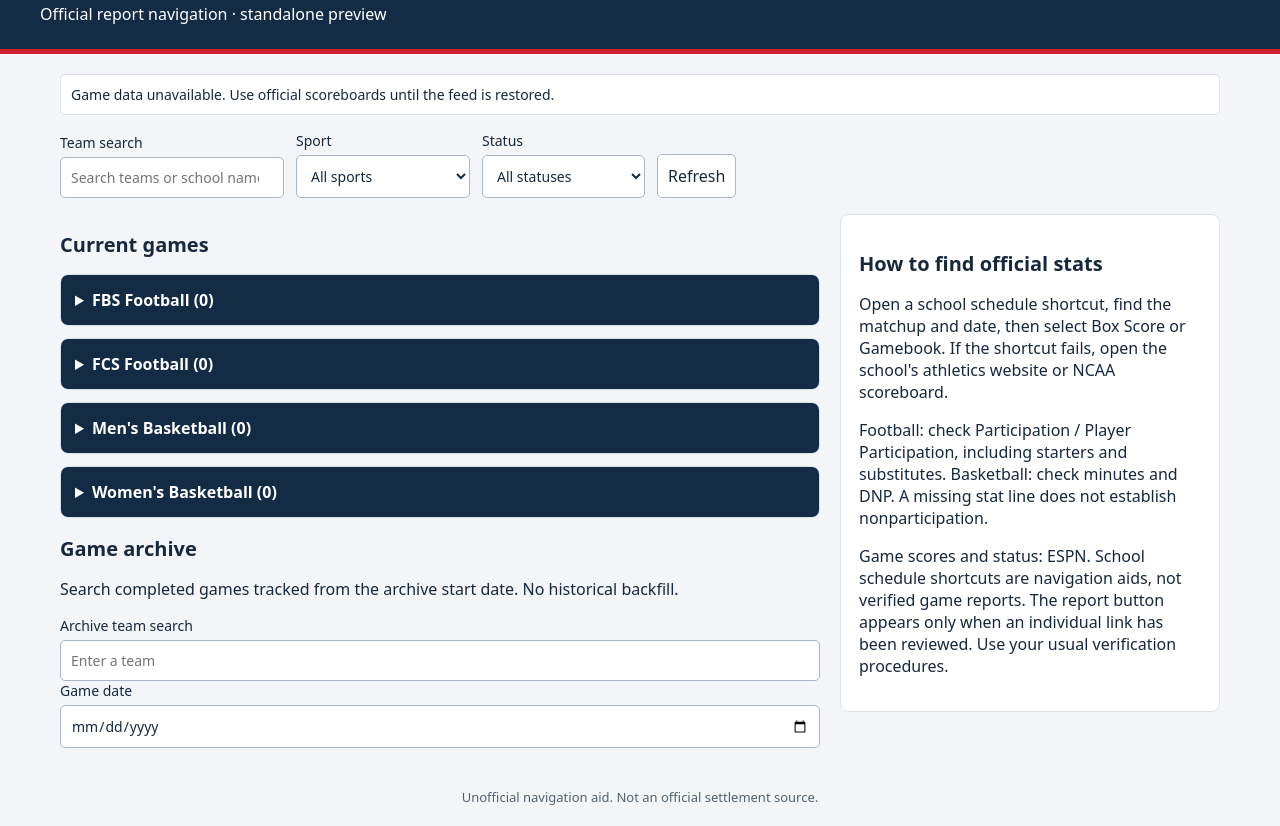
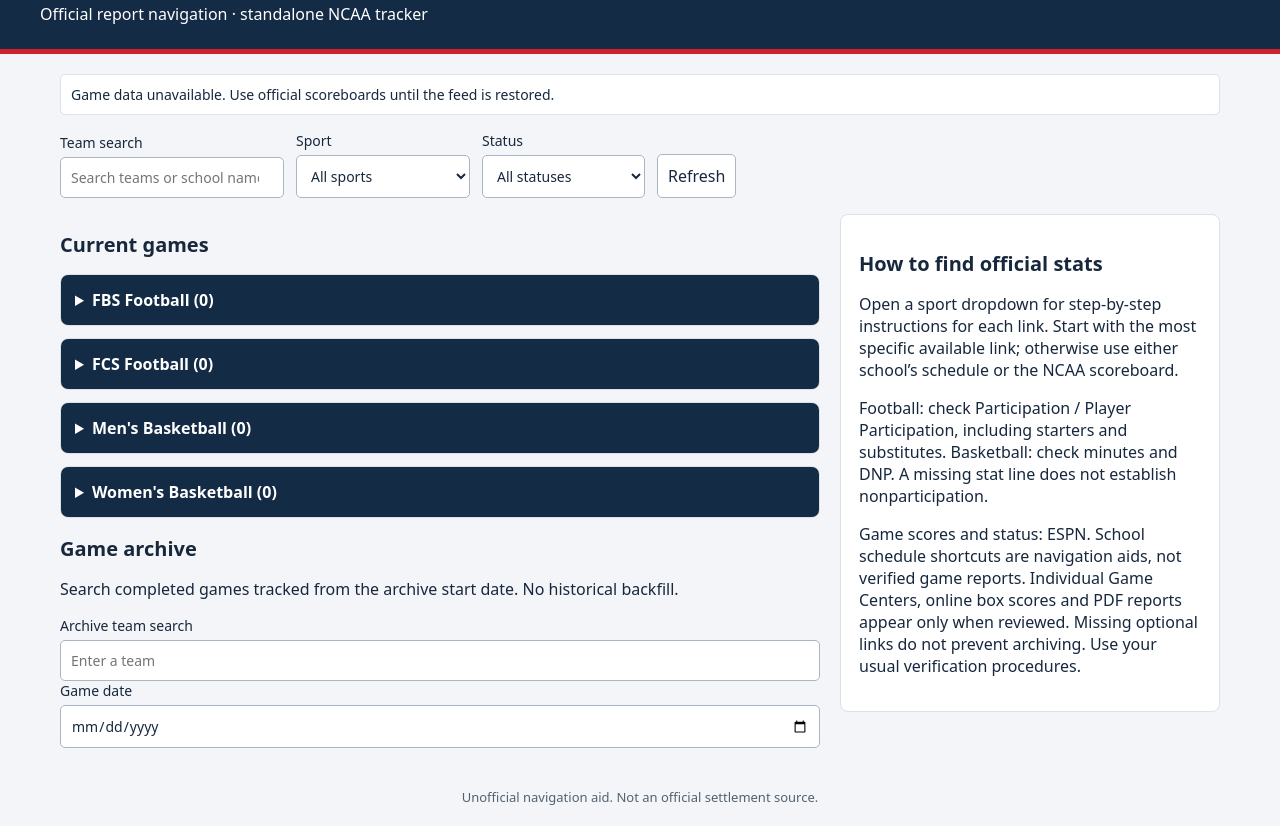
Before and after one commit to NikkiVeracruz/ncaa-stats-link-dashboard, a plain HTML site: page site/index.html in a window 1280 px wide. Shown: the part 64-890 px from the top of the page. Drawn offline with Linux system fonts and the light colour scheme; no server answers.

Commit message:
Align tracker instructions with optional link hierarchy

```diff
--- a/site/index.html
+++ b/site/index.html
@@ -1,7 +1,7 @@
 <!doctype html>
 <html lang="en"><head><meta charset="utf-8"><meta name="viewport" content="width=device-width, initial-scale=1"><title>NCAA Game Tracker</title><link rel="stylesheet" href="style.css"><script defer src="app.js"></script></head>
-<body><header><h1>NCAA Game Tracker</h1><p>Official report navigation · standalone preview</p></header><main>
+<body><header><h1>NCAA Game Tracker</h1><p>Official report navigation · standalone NCAA tracker</p></header><main>
 <div id="notice" role="status">Loading game data…</div>
 <section class="filters"><label>Team search <input id="search" type="search" placeholder="Search teams or school names"></label><label>Sport <select id="sport"><option value="">All sports</option><option value="FBS">FBS Football</option><option value="FCS">FCS Football</option><option value="MBB">Men's Basketball</option><option value="WBB">Women's Basketball</option></select></label><label>Status <select id="status"><option value="">All statuses</option><option value="pre">Scheduled</option><option value="in">Live</option><option value="post">Completed / other</option></select></label><button id="refresh" type="button">Refresh</button></section>
 <div class="layout"><section><h2>Current games</h2><div id="current"></div><h2>Game archive</h2><p>Search completed games tracked from the archive start date. No historical backfill.</p><label>Archive team search <input id="archiveSearch" type="search" placeholder="Enter a team"></label><label>Game date <input id="archiveDate" type="date"></label><div id="archive"></div></section>
-<aside><h2>How to find official stats</h2><p>Open a school schedule shortcut, find the matchup and date, then select Box Score or Gamebook. If the shortcut fails, open the school's athletics website or NCAA scoreboard.</p><p>Football: check Participation / Player Participation, including starters and substitutes. Basketball: check minutes and DNP. A missing stat line does not establish nonparticipation.</p><p>Game scores and status: ESPN. School schedule shortcuts are navigation aids, not verified game reports. The report button appears only when an individual link has been reviewed. Use your usual verification procedures.</p><div id="official"></div><p id="archiveStart"></p></aside></div></main><footer>Unofficial navigation aid. Not an official settlement source.</footer></body></html>
+<aside><h2>How to find official stats</h2><p>Open a sport dropdown for step-by-step instructions for each link. Start with the most specific available link; otherwise use either school’s schedule or the NCAA scoreboard.</p><p>Football: check Participation / Player Participation, including starters and substitutes. Basketball: check minutes and DNP. A missing stat line does not establish nonparticipation.</p><p>Game scores and status: ESPN. School schedule shortcuts are navigation aids, not verified game reports. Individual Game Centers, online box scores and PDF reports appear only when reviewed. Missing optional links do not prevent archiving. Use your usual verification procedures.</p><div id="official"></div><p id="archiveStart"></p></aside></div></main><footer>Unofficial navigation aid. Not an official settlement source.</footer></body></html>
```
